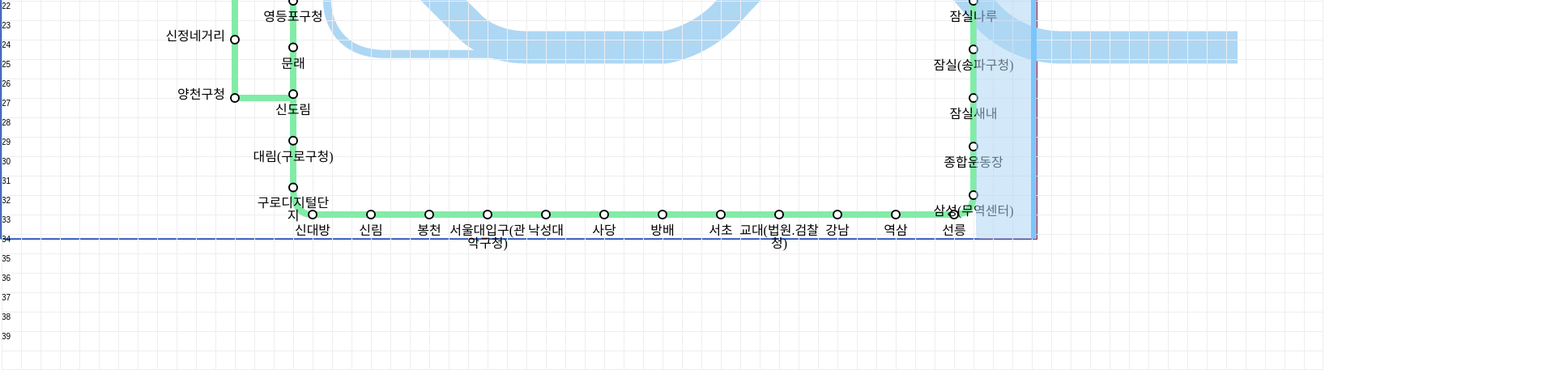
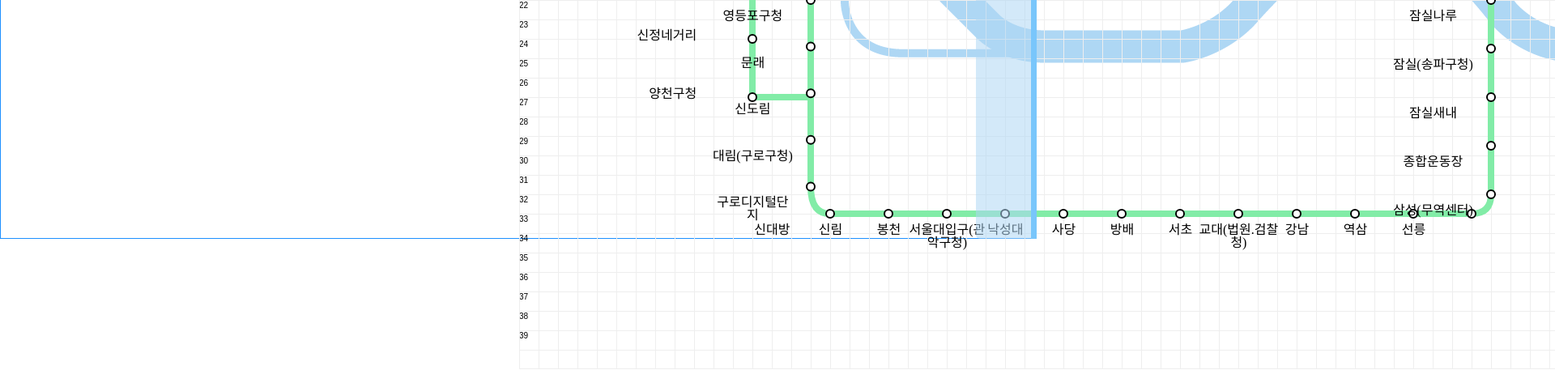
Before and after one commit to leehj04271/test03, a plain HTML site: page index.html in a window 1280 px wide. Shown: the part 505-962 px from the top of the page at 81% size, 1920 px wide, since content can reach past the window. Drawn offline with Linux system fonts and the light colour scheme.

Commit message:
Update style.css

```diff
--- a/css/style.css
+++ b/css/style.css
@@ -11,10 +11,25 @@ body {
 #wrap {
   width: 100vw;
   height: 100vh;
-  border: 1px solid red;
-  background-image: url(../img/bgmap.png) no-repeat;
-  background-position: center;
 }
+
+
+@media screen and (min-width : 768px) {
+
+  #wrap.main {
+
+  display: flex;
+  justify-content: center;
+  }
+  #wrap.main #map-wrapper {
+    width: 1500px;
+  }
+
+}
+
+
+
+
 
 /* nav */
 
```
